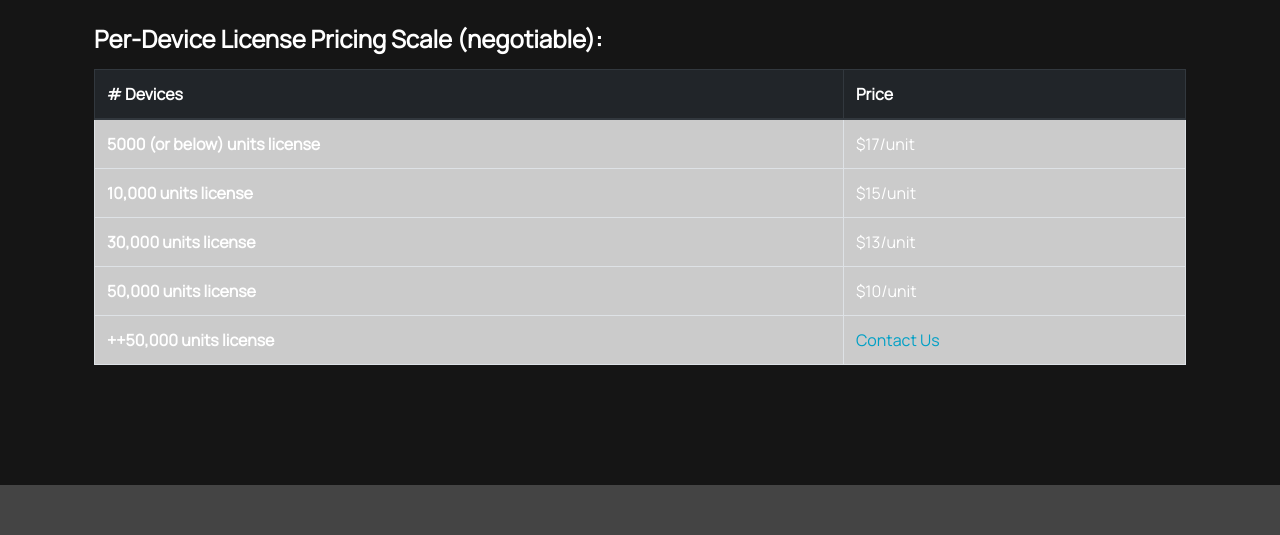
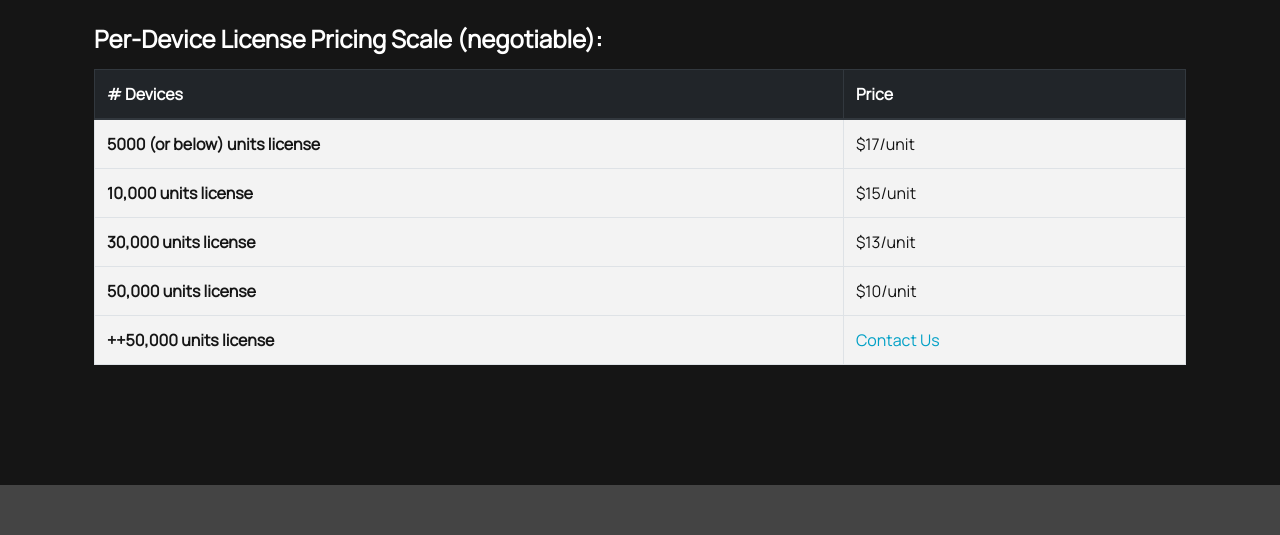
Before and after one commit to Bliss-Bass/bliss-bass.github.io, a plain HTML site: page licensing.html in a window 1280 px wide. Shown: the part 2183-2718 px from the top of the page. Drawn offline with nearby package versions, Linux system fonts and the light colour scheme; a web font is replaced by a local one.

Commit message:
Fix table content colors

```diff
--- a/licensing.html
+++ b/licensing.html
@@ -118,7 +118,7 @@
                   <th>Price</th>
                 </tr>
               </thead>
-              <tbody>
+              <tbody class="text-dark bg-light">
                 <tr>
                   <th>5000 (or below) units license</th>
                   <td>$17/unit</td>
```
